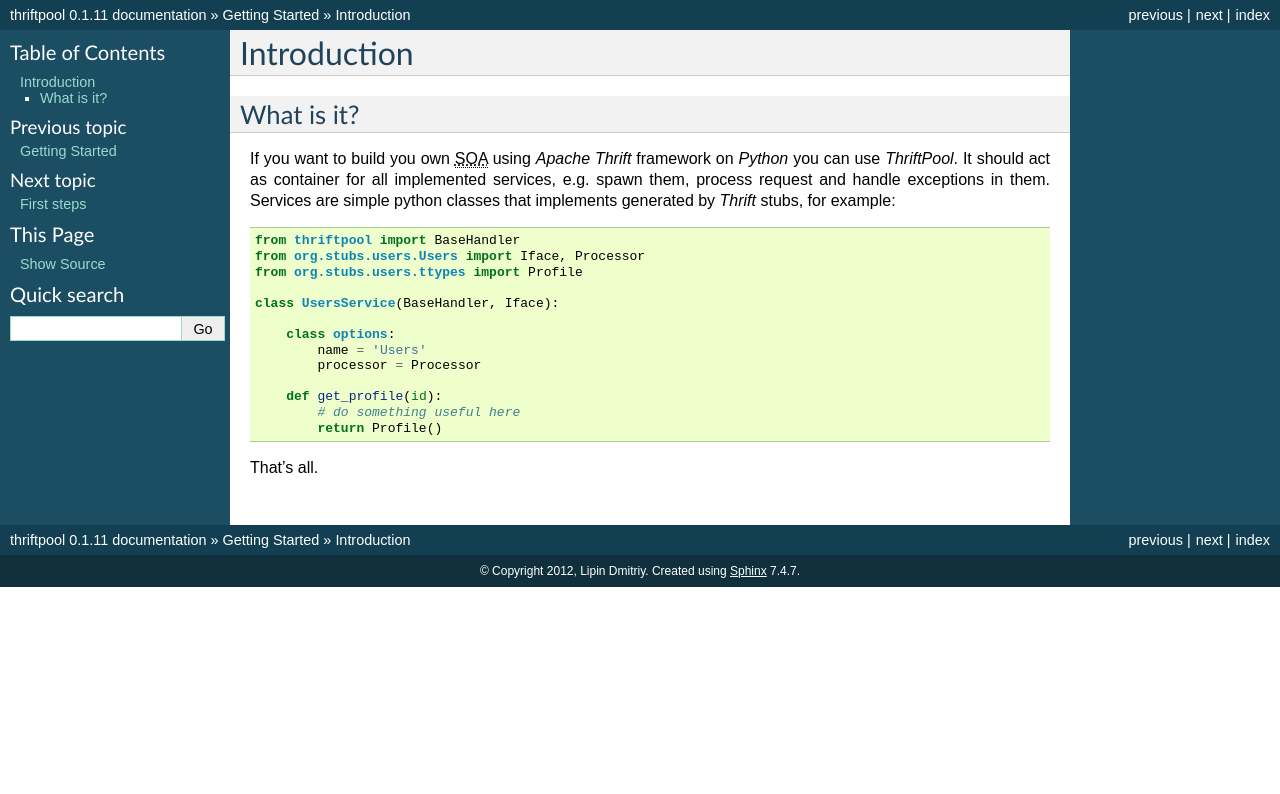
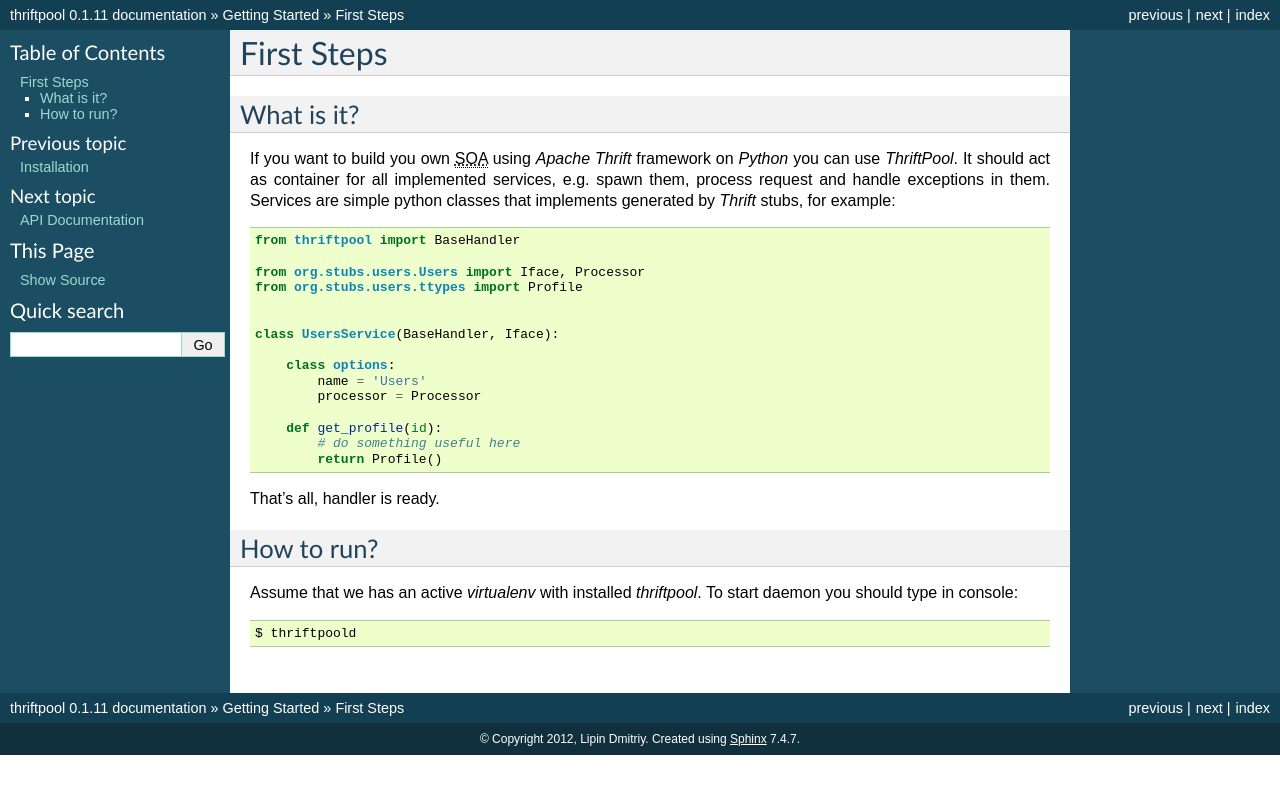
Before and after one commit to gdeetotdom/thriftpool, a Sphinx documentation site: the page built from docs/source/getting-started/first_steps.rst, in a window 1280 px wide. Shown: the top 794 px of the page. Built offline with Sphinx 7.4.7, drawn with Linux system fonts in a browser that asks for light colours; pages that are not in the unit, such as notebooks, are missing from menus.

Commit message:
Fix daemonizing

```diff
--- a/docs/source/getting-started/first-steps.rst
+++ /dev/null
@@ -1,3 +0,0 @@
-===========
-First steps
-===========
--- a/docs/source/getting-started/introduction.rst
+++ b/docs/source/getting-started/first_steps.rst
@@ -1,6 +1,6 @@
-=============
- Introduction
-=============
+===========
+First Steps
+===========
 
 
 What is it?
@@ -14,8 +14,10 @@
 .. code-block:: python
 
     from thriftpool import BaseHandler
+
     from org.stubs.users.Users import Iface, Processor
     from org.stubs.users.ttypes import Profile
+
 
     class UsersService(BaseHandler, Iface):
 
@@ -27,4 +29,13 @@
             # do something useful here
             return Profile()
 
-That's all.
+That's all, handler is ready.
+
+
+How to run?
+===========
+
+Assume that we has an active `virtualenv` with installed `thriftpool`. To
+start daemon you should type in console::
+
+   $ thriftpoold
--- a/docs/source/getting-started/index.rst
+++ b/docs/source/getting-started/index.rst
@@ -1,10 +1,10 @@
-=================
- Getting Started
-=================
+===============
+Getting Started
+===============
 
 
 .. toctree::
     :maxdepth: 2
 
-    introduction
-    first-steps
+    installation
+    first_steps
--- a/docs/source/index.rst
+++ b/docs/source/index.rst
@@ -8,8 +8,8 @@
 
 `ThriftPool` is an application server for `Thrift`_ services. It should create needed
 sockets, start workers, serve requests from client and log them. It use `pyuv`_ as
-wrapper for `libuv`_ and `ØMQ`_ for load balancing between workers. Request processing
-written in `Cython`_.
+wrapper for `libuv`_ and pre-fork model for load balancing between workers.
+Request processing partially written in `Cython`_.
 
 .. note:: Currently it support only Thrift Framed protocol.
 
```
Also changed, not shown: docs/source/api/thriftpool.utils.rst (+0 -16 lines), docs/source/getting-started/installation.rst (added, +10 -0 lines), 4 other files.
